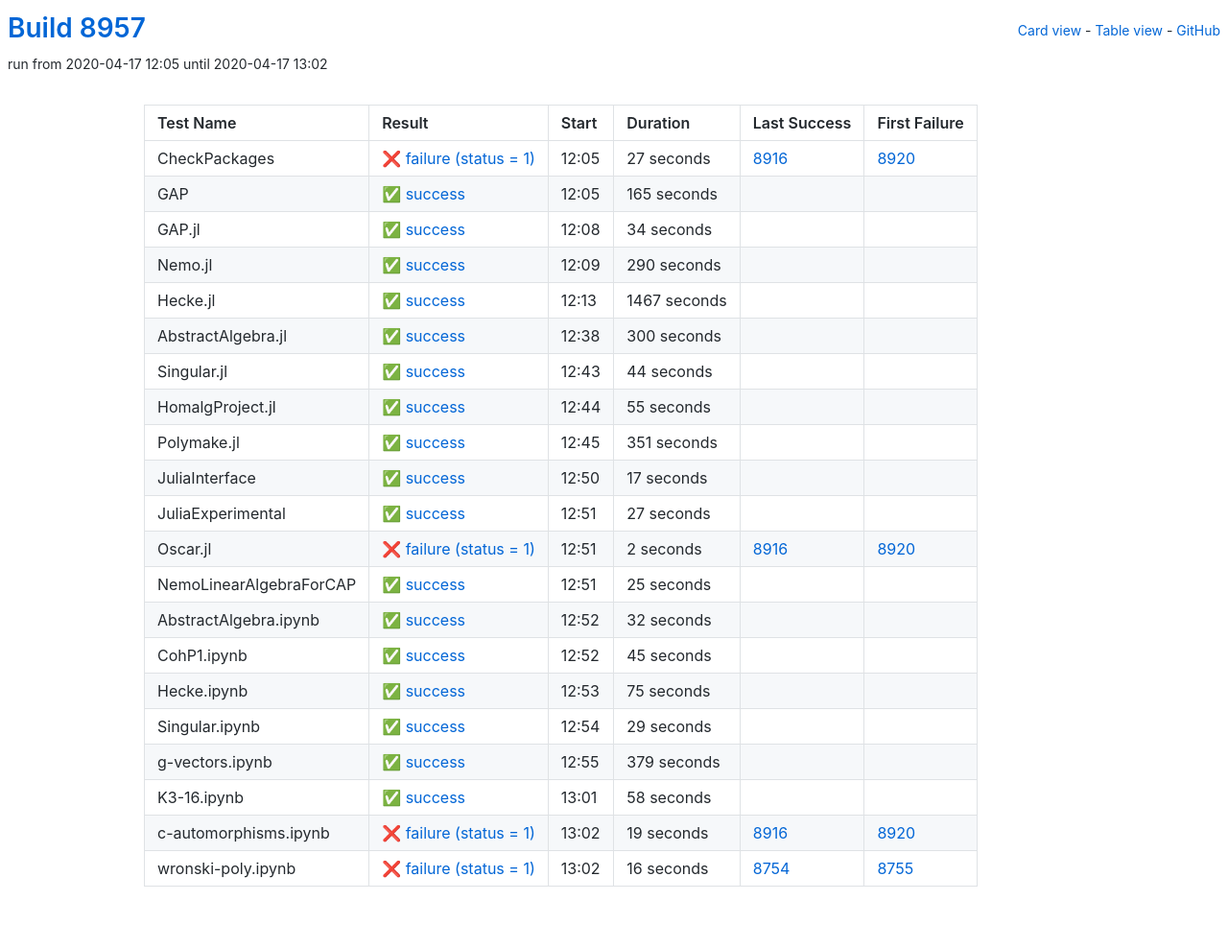
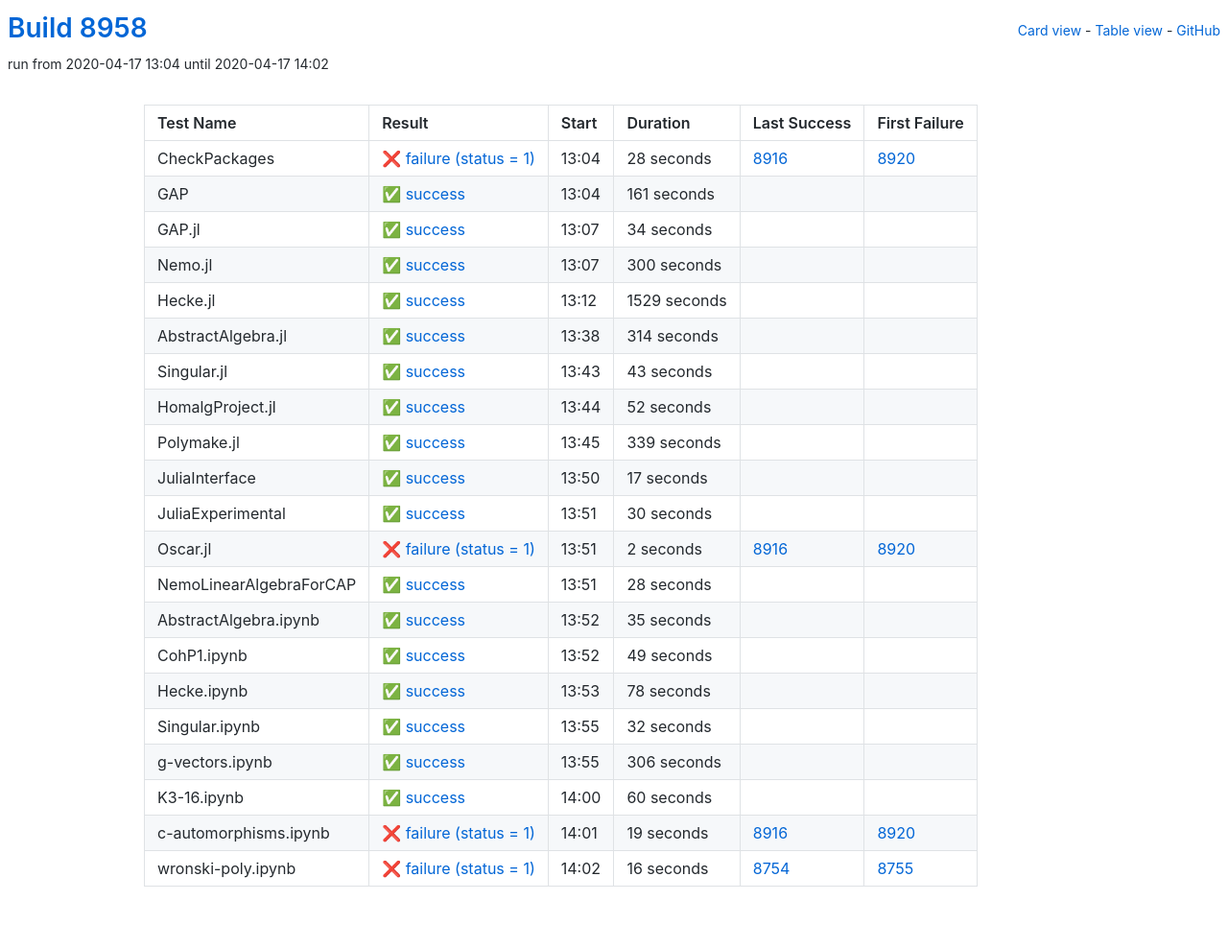
Before and after one commit to oscar-system/oscar-ci-status, a Jekyll site: the page built from table.html, in a window 1280 px wide. Shown: the whole page at 96% size. Built offline with Jekyll 4.4.1, drawn with Linux system fonts in a browser that asks for light colours.

Commit message:
Build 8958

```diff
--- a/_data/ci.yml
+++ b/_data/ci.yml
@@ -1,27 +1,27 @@
-build: 8957
-build_url: https://oscarci.mathematik.uni-kl.de/job/oscar/8957/
+build: 8958
+build_url: https://oscarci.mathematik.uni-kl.de/job/oscar/8958/
 job: oscar
 tests:
-- duration: 27
+- duration: 28
   exitcode: 1
   first_failure: 8920
   first_failure_url: https://oscarci.mathematik.uni-kl.de/job/oscar/8920/
   last_success: 8916
   last_success_url: https://oscarci.mathematik.uni-kl.de/job/oscar/8916/
-  log: https://oscarci.mathematik.uni-kl.de/job/oscar/8957/artifact/logs/build-8957/CheckPackages.log
+  log: https://oscarci.mathematik.uni-kl.de/job/oscar/8958/artifact/logs/build-8958/CheckPackages.log
   name: CheckPackages
-  start: 2020-04-17 12:05
+  start: 2020-04-17 13:04
   status: failure
   success: false
-- duration: 165
+- duration: 161
   exitcode: 0
   first_failure: false
   first_failure_url: null
   last_success: false
   last_success_url: null
-  log: https://oscarci.mathematik.uni-kl.de/job/oscar/8957/artifact/logs/build-8957/GAP.log
+  log: https://oscarci.mathematik.uni-kl.de/job/oscar/8958/artifact/logs/build-8958/GAP.log
   name: GAP
-  start: 2020-04-17 12:05
+  start: 2020-04-17 13:04
   status: success
   success: true
 - duration: 34
@@ -30,31 +30,9 @@
   first_failure_url: null
   last_success: false
   last_success_url: null
-  log: https://oscarci.mathematik.uni-kl.de/job/oscar/8957/artifact/logs/build-8957/GAP.jl.log
+  log: https://oscarci.mathematik.uni-kl.de/job/oscar/8958/artifact/logs/build-8958/GAP.jl.log
   name: GAP.jl
-  start: 2020-04-17 12:08
-  status: success
-  success: true
-- duration: 290
-  exitcode: 0
-  first_failure: false
-  first_failure_url: null
-  last_success: false
-  last_success_url: null
-  log: https://oscarci.mathematik.uni-kl.de/job/oscar/8957/artifact/logs/build-8957/Nemo.jl.log
-  name: Nemo.jl
-  start: 2020-04-17 12:09
-  status: success
-  success: true
-- duration: 1467
-  exitcode: 0
-  first_failure: false
-  first_failure_url: null
-  last_success: false
-  last_success_url: null
-  log: https://oscarci.mathematik.uni-kl.de/job/oscar/8957/artifact/logs/build-8957/Hecke.jl.log
-  name: Hecke.jl
-  start: 2020-04-17 12:13
+  start: 2020-04-17 13:07
   status: success
   success: true
 - duration: 300
@@ -63,42 +41,64 @@
   first_failure_url: null
   last_success: false
   last_success_url: null
-  log: https://oscarci.mathematik.uni-kl.de/job/oscar/8957/artifact/logs/build-8957/AbstractAlgebra.jl.log
-  name: AbstractAlgebra.jl
-  start: 2020-04-17 12:38
+  log: https://oscarci.mathematik.uni-kl.de/job/oscar/8958/artifact/logs/build-8958/Nemo.jl.log
+  name: Nemo.jl
+  start: 2020-04-17 13:07
   status: success
   success: true
-- duration: 44
+- duration: 1529
   exitcode: 0
   first_failure: false
   first_failure_url: null
   last_success: false
   last_success_url: null
-  log: https://oscarci.mathematik.uni-kl.de/job/oscar/8957/artifact/logs/build-8957/Singular.jl.log
-  name: Singular.jl
-  start: 2020-04-17 12:43
+  log: https://oscarci.mathematik.uni-kl.de/job/oscar/8958/artifact/logs/build-8958/Hecke.jl.log
+  name: Hecke.jl
+  start: 2020-04-17 13:12
   status: success
   success: true
-- duration: 55
+- duration: 314
   exitcode: 0
   first_failure: false
   first_failure_url: null
   last_success: false
   last_success_url: null
-  log: https://oscarci.mathematik.uni-kl.de/job/oscar/8957/artifact/logs/build-8957/HomalgProject.jl.log
-  name: HomalgProject.jl
-  start: 2020-04-17 12:44
+  log: https://oscarci.mathematik.uni-kl.de/job/oscar/8958/artifact/logs/build-8958/AbstractAlgebra.jl.log
+  name: AbstractAlgebra.jl
+  start: 2020-04-17 13:38
   status: success
   success: true
-- duration: 351
+- duration: 43
   exitcode: 0
   first_failure: false
   first_failure_url: null
   last_success: false
   last_success_url: null
-  log: https://oscarci.mathematik.uni-kl.de/job/oscar/8957/artifact/logs/build-8957/Polymake.jl.log
+  log: https://oscarci.mathematik.uni-kl.de/job/oscar/8958/artifact/logs/build-8958/Singular.jl.log
+  name: Singular.jl
+  start: 2020-04-17 13:43
+  status: success
+  success: true
+- duration: 52
+  exitcode: 0
+  first_failure: false
+  first_failure_url: null
+  last_success: false
+  last_success_url: null
+  log: https://oscarci.mathematik.uni-kl.de/job/oscar/8958/artifact/logs/build-8958/HomalgProject.jl.log
+  name: HomalgProject.jl
+  start: 2020-04-17 13:44
+  status: success
+  success: true
+- duration: 339
+  exitcode: 0
+  first_failure: false
+  first_failure_url: null
+  last_success: false
+  last_success_url: null
+  log: https://oscarci.mathematik.uni-kl.de/job/oscar/8958/artifact/logs/build-8958/Polymake.jl.log
   name: Polymake.jl
-  start: 2020-04-17 12:45
+  start: 2020-04-17 13:45
   status: success
   success: true
 - duration: 17
@@ -107,20 +107,20 @@
   first_failure_url: null
   last_success: false
   last_success_url: null
-  log: https://oscarci.mathematik.uni-kl.de/job/oscar/8957/artifact/logs/build-8957/JuliaInterface.log
+  log: https://oscarci.mathematik.uni-kl.de/job/oscar/8958/artifact/logs/build-8958/JuliaInterface.log
   name: JuliaInterface
-  start: 2020-04-17 12:50
+  start: 2020-04-17 13:50
   status: success
   success: true
-- duration: 27
+- duration: 30
   exitcode: 0
   first_failure: false
   first_failure_url: null
   last_success: false
   last_success_url: null
-  log: https://oscarci.mathematik.uni-kl.de/job/oscar/8957/artifact/logs/build-8957/JuliaExperimental.log
+  log: https://oscarci.mathematik.uni-kl.de/job/oscar/8958/artifact/logs/build-8958/JuliaExperimental.log
   name: JuliaExperimental
-  start: 2020-04-17 12:51
+  start: 2020-04-17 13:51
   status: success
   success: true
 - duration: 2
@@ -129,20 +129,53 @@
   first_failure_url: https://oscarci.mathematik.uni-kl.de/job/oscar/8920/
   last_success: 8916
   last_success_url: https://oscarci.mathematik.uni-kl.de/job/oscar/8916/
-  log: https://oscarci.mathematik.uni-kl.de/job/oscar/8957/artifact/logs/build-8957/Oscar.jl.log
+  log: https://oscarci.mathematik.uni-kl.de/job/oscar/8958/artifact/logs/build-8958/Oscar.jl.log
   name: Oscar.jl
-  start: 2020-04-17 12:51
+  start: 2020-04-17 13:51
   status: failure
   success: false
-- duration: 25
+- duration: 28
   exitcode: 0
   first_failure: false
   first_failure_url: null
   last_success: false
   last_success_url: null
-  log: https://oscarci.mathematik.uni-kl.de/job/oscar/8957/artifact/logs/build-8957/NemoLinearAlgebraForCAP.log
+  log: https://oscarci.mathematik.uni-kl.de/job/oscar/8958/artifact/logs/build-8958/NemoLinearAlgebraForCAP.log
   name: NemoLinearAlgebraForCAP
-  start: 2020-04-17 12:51
+  start: 2020-04-17 13:51
+  status: success
+  success: true
+- duration: 35
+  exitcode: 0
+  first_failure: false
+  first_failure_url: null
+  last_success: false
+  last_success_url: null
+  log: https://oscarci.mathematik.uni-kl.de/job/oscar/8958/artifact/logs/build-8958/AbstractAlgebra.ipynb.log
+  name: AbstractAlgebra.ipynb
+  start: 2020-04-17 13:52
+  status: success
+  success: true
+- duration: 49
+  exitcode: 0
+  first_failure: false
+  first_failure_url: null
+  last_success: false
+  last_success_url: null
+  log: https://oscarci.mathematik.uni-kl.de/job/oscar/8958/artifact/logs/build-8958/CohP1.ipynb.log
+  name: CohP1.ipynb
+  start: 2020-04-17 13:52
+  status: success
+  success: true
+- duration: 78
+  exitcode: 0
+  first_failure: false
+  first_failure_url: null
+  last_success: false
+  last_success_url: null
+  log: https://oscarci.mathematik.uni-kl.de/job/oscar/8958/artifact/logs/build-8958/Hecke.ipynb.log
+  name: Hecke.ipynb
+  start: 2020-04-17 13:53
   status: success
   success: true
 - duration: 32
@@ -151,64 +184,31 @@
   first_failure_url: null
   last_success: false
   last_success_url: null
-  log: https://oscarci.mathematik.uni-kl.de/job/oscar/8957/artifact/logs/build-8957/AbstractAlgebra.ipynb.log
-  name: AbstractAlgebra.ipynb
-  start: 2020-04-17 12:52
+  log: https://oscarci.mathematik.uni-kl.de/job/oscar/8958/artifact/logs/build-8958/Singular.ipynb.log
+  name: Singular.ipynb
+  start: 2020-04-17 13:55
   status: success
   success: true
-- duration: 45
+- duration: 306
   exitcode: 0
   first_failure: false
   first_failure_url: null
   last_success: false
   last_success_url: null
-  log: https://oscarci.mathematik.uni-kl.de/job/oscar/8957/artifact/logs/build-8957/CohP1.ipynb.log
-  name: CohP1.ipynb
-  start: 2020-04-17 12:52
+  log: https://oscarci.mathematik.uni-kl.de/job/oscar/8958/artifact/logs/build-8958/g-vectors.ipynb.log
+  name: g-vectors.ipynb
+  start: 2020-04-17 13:55
   status: success
   success: true
-- duration: 75
+- duration: 60
   exitcode: 0
   first_failure: false
   first_failure_url: null
   last_success: false
   last_success_url: null
-  log: https://oscarci.mathematik.uni-kl.de/job/oscar/8957/artifact/logs/build-8957/Hecke.ipynb.log
-  name: Hecke.ipynb
-  start: 2020-04-17 12:53
-  status: success
-  success: true
-- duration: 29
-  exitcode: 0
-  first_failure: false
-  first_failure_url: null
-  last_success: false
-  last_success_url: null
-  log: https://oscarci.mathematik.uni-kl.de/job/oscar/8957/artifact/logs/build-8957/Singular.ipynb.log
-  name: Singular.ipynb
-  start: 2020-04-17 12:54
-  status: success
-  success: true
-- duration: 379
-  exitcode: 0
-  first_failure: false
-  first_failure_url: null
-  last_success: false
-  last_success_url: null
-  log: https://oscarci.mathematik.uni-kl.de/job/oscar/8957/artifact/logs/build-8957/g-vectors.ipynb.log
-  name: g-vectors.ipynb
-  start: 2020-04-17 12:55
-  status: success
-  success: true
-- duration: 58
-  exitcode: 0
-  first_failure: false
-  first_failure_url: null
-  last_success: false
-  last_success_url: null
-  log: https://oscarci.mathematik.uni-kl.de/job/oscar/8957/artifact/logs/build-8957/K3-16.ipynb.log
+  log: https://oscarci.mathematik.uni-kl.de/job/oscar/8958/artifact/logs/build-8958/K3-16.ipynb.log
   name: K3-16.ipynb
-  start: 2020-04-17 13:01
+  start: 2020-04-17 14:00
   status: success
   success: true
 - duration: 19
@@ -217,9 +217,9 @@
   first_failure_url: https://oscarci.mathematik.uni-kl.de/job/oscar/8920/
   last_success: 8916
   last_success_url: https://oscarci.mathematik.uni-kl.de/job/oscar/8916/
-  log: https://oscarci.mathematik.uni-kl.de/job/oscar/8957/artifact/logs/build-8957/c-automorphisms.ipynb.log
+  log: https://oscarci.mathematik.uni-kl.de/job/oscar/8958/artifact/logs/build-8958/c-automorphisms.ipynb.log
   name: c-automorphisms.ipynb
-  start: 2020-04-17 13:02
+  start: 2020-04-17 14:01
   status: failure
   success: false
 - duration: 16
@@ -228,8 +228,8 @@
   first_failure_url: https://oscarci.mathematik.uni-kl.de/job/oscar/8755/
   last_success: 8754
   last_success_url: https://oscarci.mathematik.uni-kl.de/job/oscar/8754/
-  log: https://oscarci.mathematik.uni-kl.de/job/oscar/8957/artifact/logs/build-8957/wronski-poly.ipynb.log
+  log: https://oscarci.mathematik.uni-kl.de/job/oscar/8958/artifact/logs/build-8958/wronski-poly.ipynb.log
   name: wronski-poly.ipynb
-  start: 2020-04-17 13:02
+  start: 2020-04-17 14:02
   status: failure
   success: false
```
Also changed, not shown: README.md.
